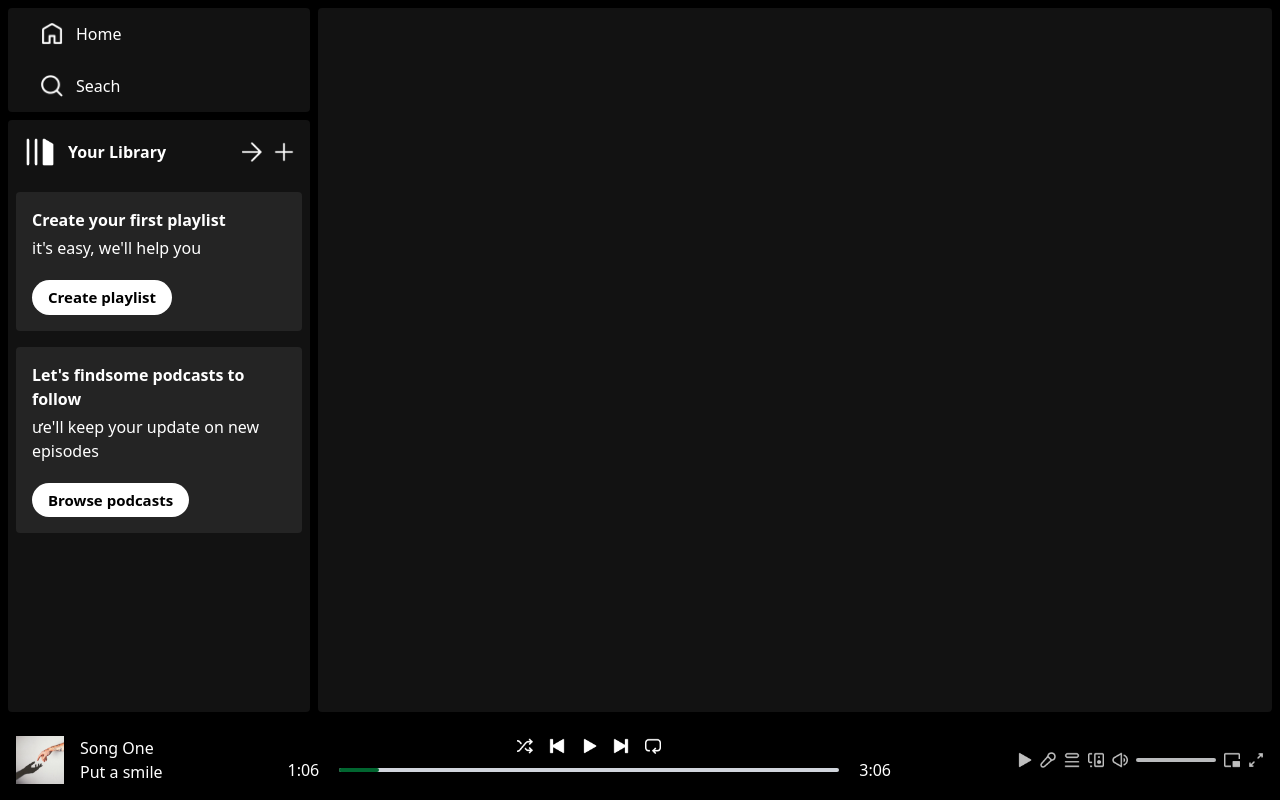
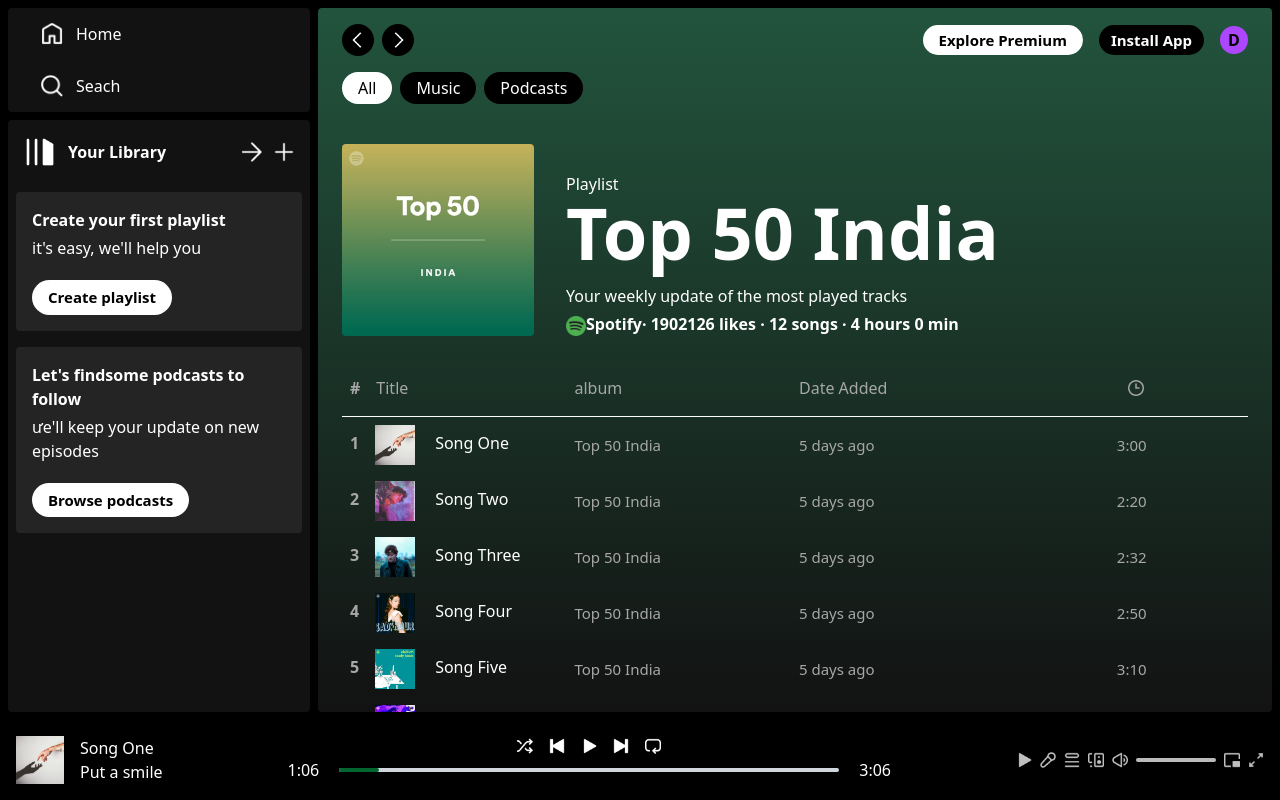
Before and after one commit to Troqcoder-211/Spotify, a React (Vite) app in the folder frontend/spotify/: page /album/1 in a window 1280 px wide. Built offline with nearby package versions, Linux system fonts and the light colour scheme.

Commit message:
Dipslay album and add contextPlayer

```diff
--- a/frontend/spotify/src/App.jsx
+++ b/frontend/spotify/src/App.jsx
@@ -1,8 +1,11 @@
 import Sidebar from "./components/Sidebar";
 import Player from "./components/Player";
 import Display from "./components/Display";
+import { useContext } from "react";
+import { PlayerContext } from "./context/PlayerContext";
 
 function App() {
+  const { audioRef } = useContext(PlayerContext);
   return (
     <>
       <div className="h-screen bg-black">
@@ -11,6 +14,7 @@
           <Display />
         </div>
         <Player />
+        <audio ref={audioRef} preload="auto"></audio>
       </div>
     </>
   );
--- a/frontend/spotify/src/components/Display.jsx
+++ b/frontend/spotify/src/components/Display.jsx
@@ -1,12 +1,32 @@
-import React from "react";
+import React, { useEffect, useRef } from "react";
 import DisplayHome from "./DisplayHome";
-import { Routes, Route } from "react-router-dom";
+import { Routes, Route, useLocation } from "react-router-dom";
+import DisplayAlbum from "./DisplayAlbum";
+import { albumsData } from "../assets/img/assets";
 
 const Display = () => {
+  const displayRef = useRef(null);
+  const location = useLocation();
+
+  const isAlbum = location.pathname.includes("album");
+
+  const albumId = isAlbum ? location.pathname.slice(-1) : "";
+
+  const bgColor = albumsData[Number(albumId)].bgColor;
+
+  useEffect(() => {
+    displayRef.current.style.background = isAlbum
+      ? `linear-gradient(${bgColor},#121212)`
+      : "#121212";
+  });
   return (
-    <div className="w-[100%]  m-2 px-6 pt-4 rounded bg-[#121212] text-white overflow-auto lg:w-[75%] lg:ml-0 ">
+    <div
+      ref={displayRef}
+      className="w-[100%]  m-2 px-6 pt-4 rounded bg-[#121212] text-white overflow-auto lg:w-[75%] lg:ml-0 "
+    >
       <Routes>
         <Route path="/" element={<DisplayHome />} />
+        <Route path="/album/:id" element={<DisplayAlbum />} />
       </Routes>
     </div>
   );
--- a/frontend/spotify/src/components/DisplayAlbum.jsx
+++ b/frontend/spotify/src/components/DisplayAlbum.jsx
@@ -1,7 +1,75 @@
 import React from "react";
+import Navbar from "./Navbar";
+import { useParams } from "react-router-dom";
+import { albumsData, assets, songsData } from "../assets/img/assets";
 
-const DisplayAlbum = () => {
-  return <div>DisplayAlbum</div>;
+const DisplayAlbum = ({ props }) => {
+  console.log(props);
+  const albumDataFake = {
+    likes: 1902126,
+    songs: 12,
+    times: 240,
+  };
+  const hours = Math.floor(albumDataFake.times / 60);
+
+  const min = albumDataFake.times % 60;
+
+  // console.log(hours, min);
+
+  const { id } = useParams();
+
+  const album = albumsData[id];
+
+  // console.log(album);
+  return (
+    <>
+      <Navbar />
+      <div className="mt-10 flex gap-8 flex-col md:flex-row md:items-end ">
+        <img className="w-48 rounded " src={album.image} />
+        <div className="flex flex-col">
+          <p> Playlist</p>
+          <h2 className="text-5xl font-bold mb-4 md:text-7xl ">{album.name}</h2>
+          <h4>{album.desc}</h4>
+          <p className="mt-1">
+            <img
+              className="inline-block w-5"
+              src={assets.spotify_logo}
+              alt=""
+            />
+            <b>Spotify</b>
+            <b>· {albumDataFake.likes} likes </b>
+            <b>· {albumDataFake.songs} songs </b>
+            <b>· {hours < 1 ? `${min} min` : `${hours} hours ${min} min`}</b>
+          </p>
+        </div>
+      </div>
+      <div className="grid grid-cols-3 sm:grid-cols-4 mt-10 mb-4 pl-2 text-[#a7a7a7]">
+        <p>
+          <b className="mr-4">#</b>Title
+        </p>
+        <p>album</p>
+        <p className="hidden sm:block">Date Added</p>
+        <img className="m-auto w-4 " src={assets.clock_icon} alt="clock icon" />
+      </div>
+      <hr />
+      {songsData.map((song, index) => (
+        <div
+          key={index}
+          className="grid grid-cols-3 sm:grid-cols-4 gap-2
+        p-2 items-center text-[#a7a7a7] hover:bg-[#ffffff2b] cursor-pointer"
+        >
+          <p className="text-white">
+            <b className="mr-4 text-[#a7a7a7]">{index + 1}</b>
+            <img className="inline w-10 mr-5 " src={song.image} alt="" />
+            {song.name}
+          </p>
+          <p className="text-[15px]">{album.name}</p>
+          <p className="text-[15px] hidden sm:block ">5 days ago</p>
+          <p className="text-[15px] text-center">{song.duration}</p>
+        </div>
+      ))}
+    </>
+  );
 };
 
 export default DisplayAlbum;
--- a/frontend/spotify/src/components/Navbar.jsx
+++ b/frontend/spotify/src/components/Navbar.jsx
@@ -1,16 +1,21 @@
 import React from "react";
 import { assets } from "../assets/img/assets";
+import { useNavigate } from "react-router-dom";
 const Navbar = () => {
+  const navigate = useNavigate();
+
   return (
     <>
       <div className="w-full flex justify-between items-center font-semibold">
         <div className="flex items-center gap-2">
           <img
+            onClick={() => navigate(-1)}
             className="w-8 bg-black p-2 rounded-2xl cursor-pointer"
             src={assets.arrow_left}
             alt=""
           />
           <img
+            onClick={() => navigate(1)}
             className="w-8 bg-black p-2 rounded-2xl cursor-pointer"
             src={assets.arrow_right}
             alt=""
--- a/frontend/spotify/src/components/Player.jsx
+++ b/frontend/spotify/src/components/Player.jsx
@@ -1,7 +1,12 @@
-import React from "react";
+import React, { useContext } from "react";
 import { assets, songsData } from "../assets/img/assets";
+import { PlayerContext } from "../context/PlayerContext";
 const Player = (props) => {
   console.log(props);
+
+  const { seekBar, seekBg } = useContext(PlayerContext);
+
+  console.log(seekBar + " " + seekBg);
   return (
     <div className="h-[10%] bg-black flex justify-between items-center text-white px-4 ">
       {/* Image and text */}
--- a/frontend/spotify/src/components/SongItem.jsx
+++ b/frontend/spotify/src/components/SongItem.jsx
@@ -4,7 +4,7 @@
   return (
     <div className="min-w-[180px] p-2 px-3 rounded cursor-pointer hover:bg-[#ffffff26]">
       <img className="rounded " src={props.image} alt="" />
-      <p cllassName="font-bold mt-2 mb-1">{props.name}</p>
+      <p className="font-bold mt-2 mb-1">{props.name}</p>
       <p className="text-slate-200 text-sm">{props.desc}</p>
     </div>
   );
--- /dev/null
+++ b/frontend/spotify/src/context/PlayerContext.jsx
@@ -0,0 +1,23 @@
+import { createContext, useRef } from "react";
+
+export const PlayerContext = createContext();
+
+const PlayerContextProvider = (props) => {
+  const audioRef = useRef();
+  const seekBg = useRef();
+  const seekBar = useRef();
+
+  const contextValue = {
+    audioRef,
+    seekBg,
+    seekBar,
+  };
+
+  return (
+    <PlayerContext.Provider value={contextValue}>
+      {props.children}
+    </PlayerContext.Provider>
+  );
+};
+
+export default PlayerContextProvider;
--- a/frontend/spotify/src/main.jsx
+++ b/frontend/spotify/src/main.jsx
@@ -4,11 +4,14 @@
 import "./index.css";
 import App from "./App.jsx";
 import { BrowserRouter } from "react-router-dom";
+import PlayerContextProvider from "./context/PlayerContext.jsx";
 
 createRoot(document.getElementById("root")).render(
   <StrictMode>
     <BrowserRouter>
-      <App />
+      <PlayerContextProvider>
+        <App />
+      </PlayerContextProvider>
     </BrowserRouter>
   </StrictMode>
 );
```
Also changed, not shown: 1 other file (tests, documents, lock files or other folders).
